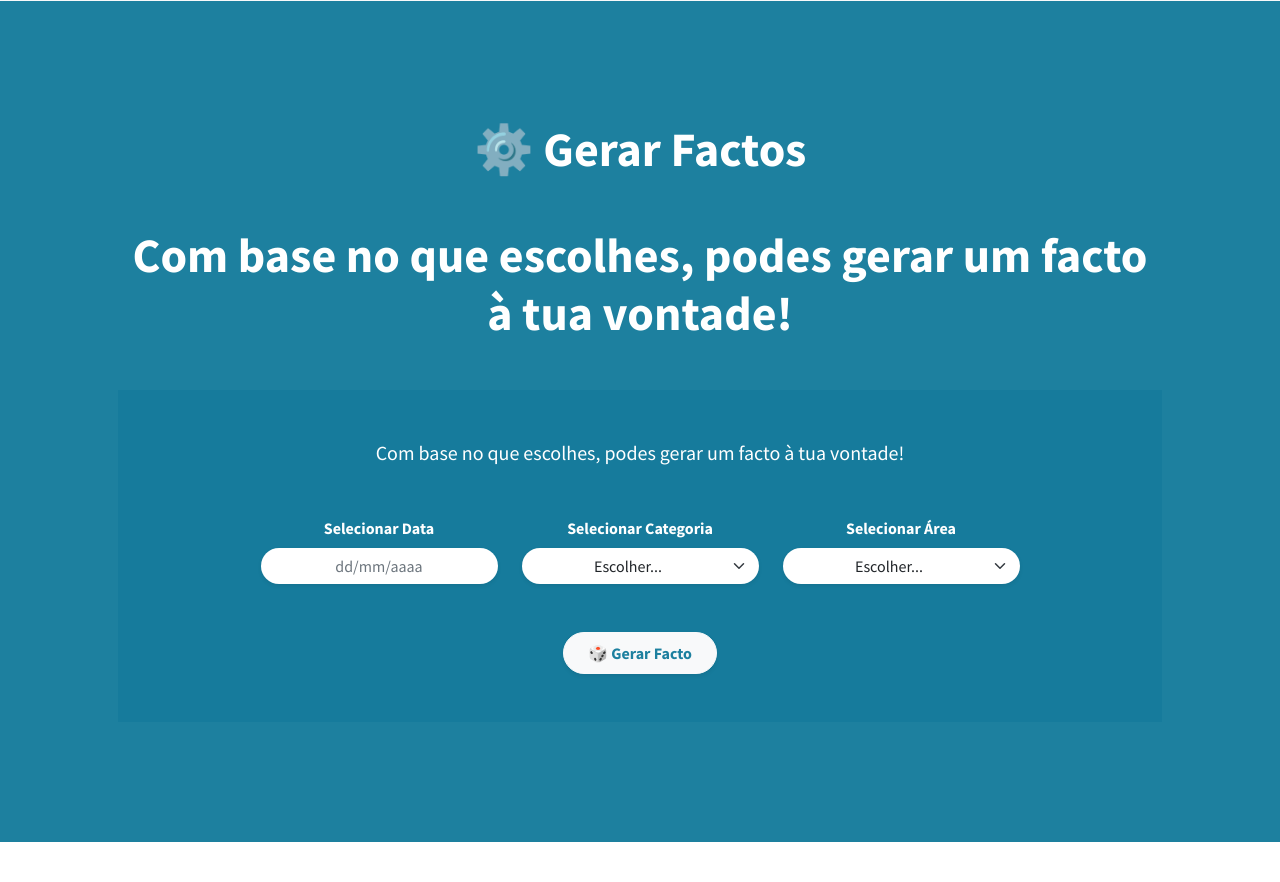
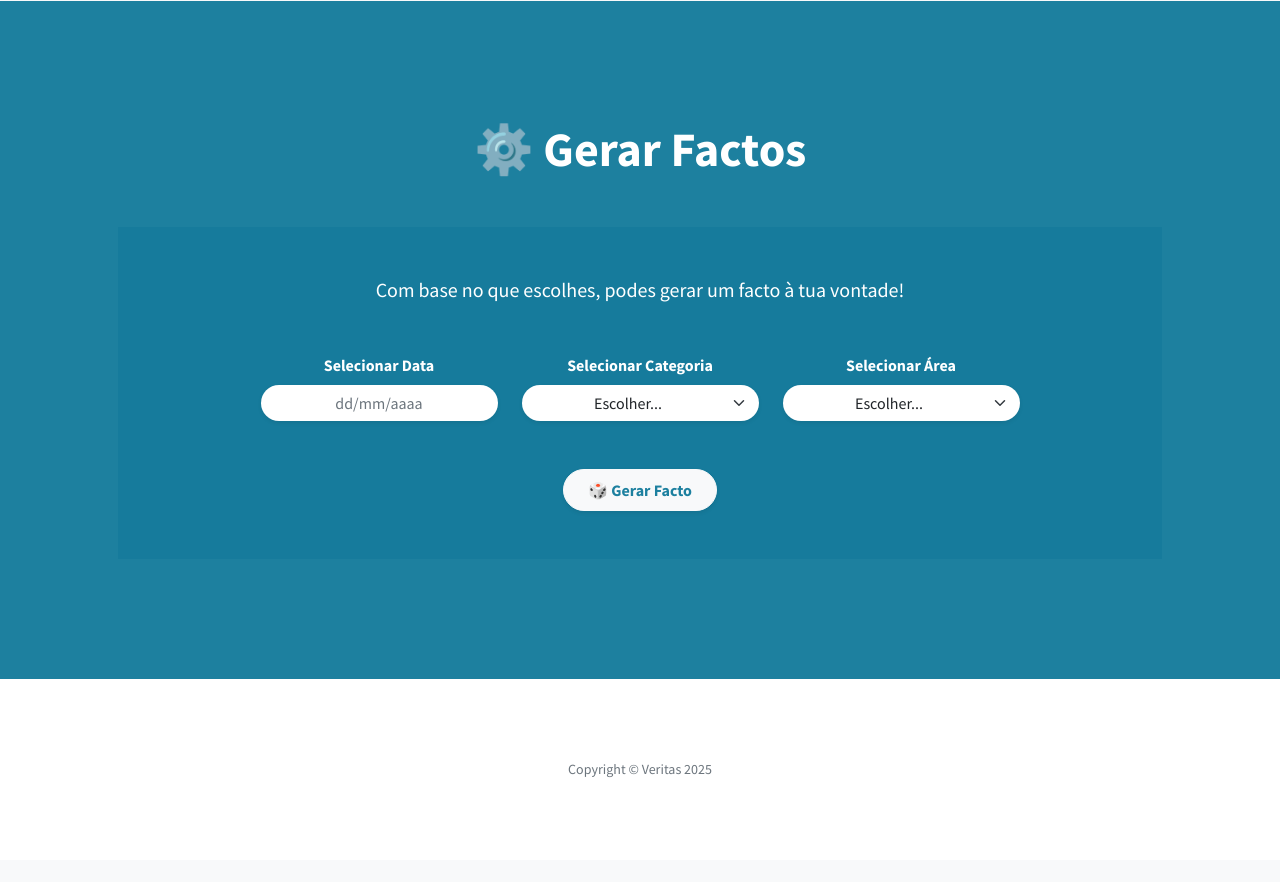
Before and after one commit to rmds17/veritas, a Flask app: page / in a window 1280 px wide. Shown: the part 1851-2733 px from the top of the page. After the commit the page ends 2628 px from the top, so only its background shows below. Run offline with Flask 3, Linux system fonts and the light colour scheme; some libraries are stand-ins or nearby versions.

Commit message:
feat(ui): facts design

```diff
--- a/app/templates/index.html
+++ b/app/templates/index.html
@@ -80,7 +80,6 @@
             <div class="container px-4 px-lg-5">
                 <div class="content-section-heading">
                     <h2 class="text-center display-5 fw-bold mb-5">⚙️ Gerar Factos</h2>
-                    <h2 class="mb-5">Com base no que escolhes, podes gerar um facto à tua vontade!</h2>
                 </div>
 
 
```
